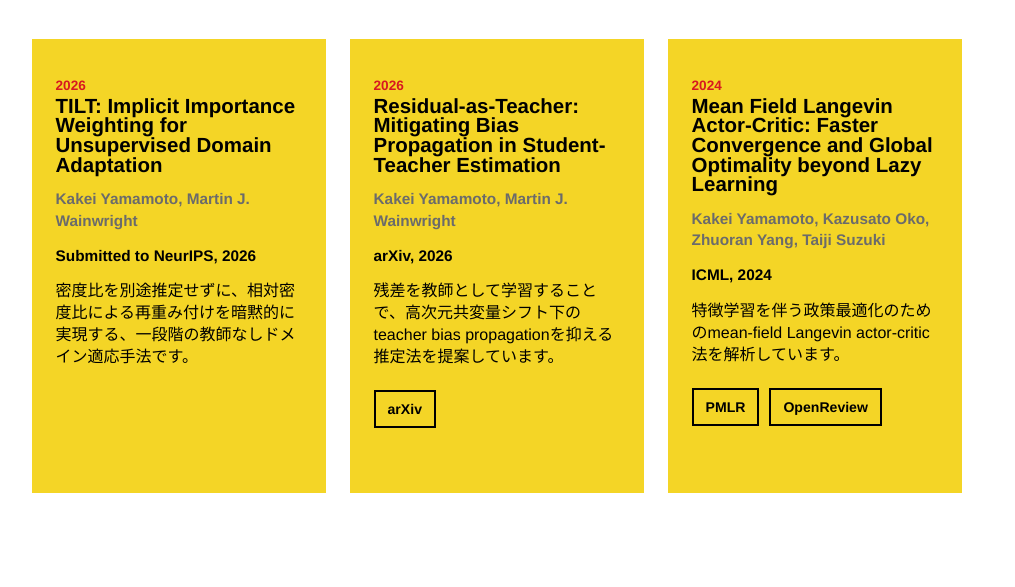
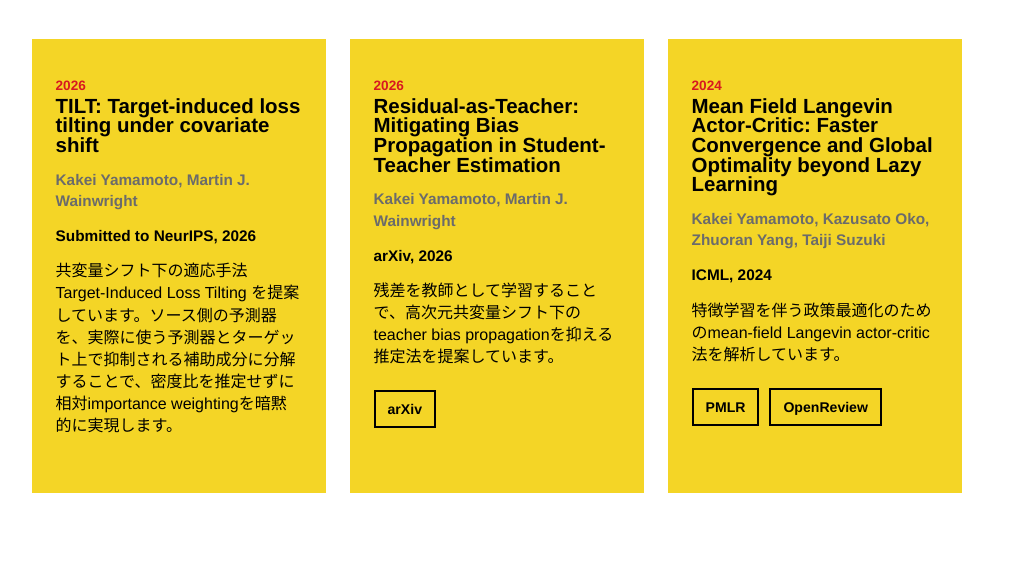
Before and after one commit to kakeiy/kakei-site, a plain HTML site: page dist/index-ja.html in a window 1280 px wide. Shown: the part 1624-2211 px from the top of the page, without its empty margins (132-1147 px from the left). Drawn offline with Linux system fonts and the light colour scheme.

Commit message:
Correct TILT publication entry

```diff
--- a/dist/index-ja.html
+++ b/dist/index-ja.html
@@ -197,10 +197,10 @@
         <div class="publication-rail" data-rail>
           <article class="publication-card is-featured">
             <p class="paper-year">2026</p>
-            <h3>TILT: Implicit Importance Weighting for Unsupervised Domain Adaptation</h3>
+            <h3>TILT: Target-induced loss tilting under covariate shift</h3>
             <p class="paper-authors">Kakei Yamamoto, Martin J. Wainwright</p>
             <p class="paper-venue">Submitted to NeurIPS, 2026</p>
-            <p>密度比を別途推定せずに、相対密度比による再重み付けを暗黙的に実現する、一段階の教師なしドメイン適応手法です。</p>
+            <p>共変量シフト下の適応手法 Target-Induced Loss Tilting を提案しています。ソース側の予測器を、実際に使う予測器とターゲット上で抑制される補助成分に分解することで、密度比を推定せずに相対importance weightingを暗黙的に実現します。</p>
 
           </article>
           <article class="publication-card is-featured">
```
Also changed, not shown: dist/index.html (+2 -2 lines).
